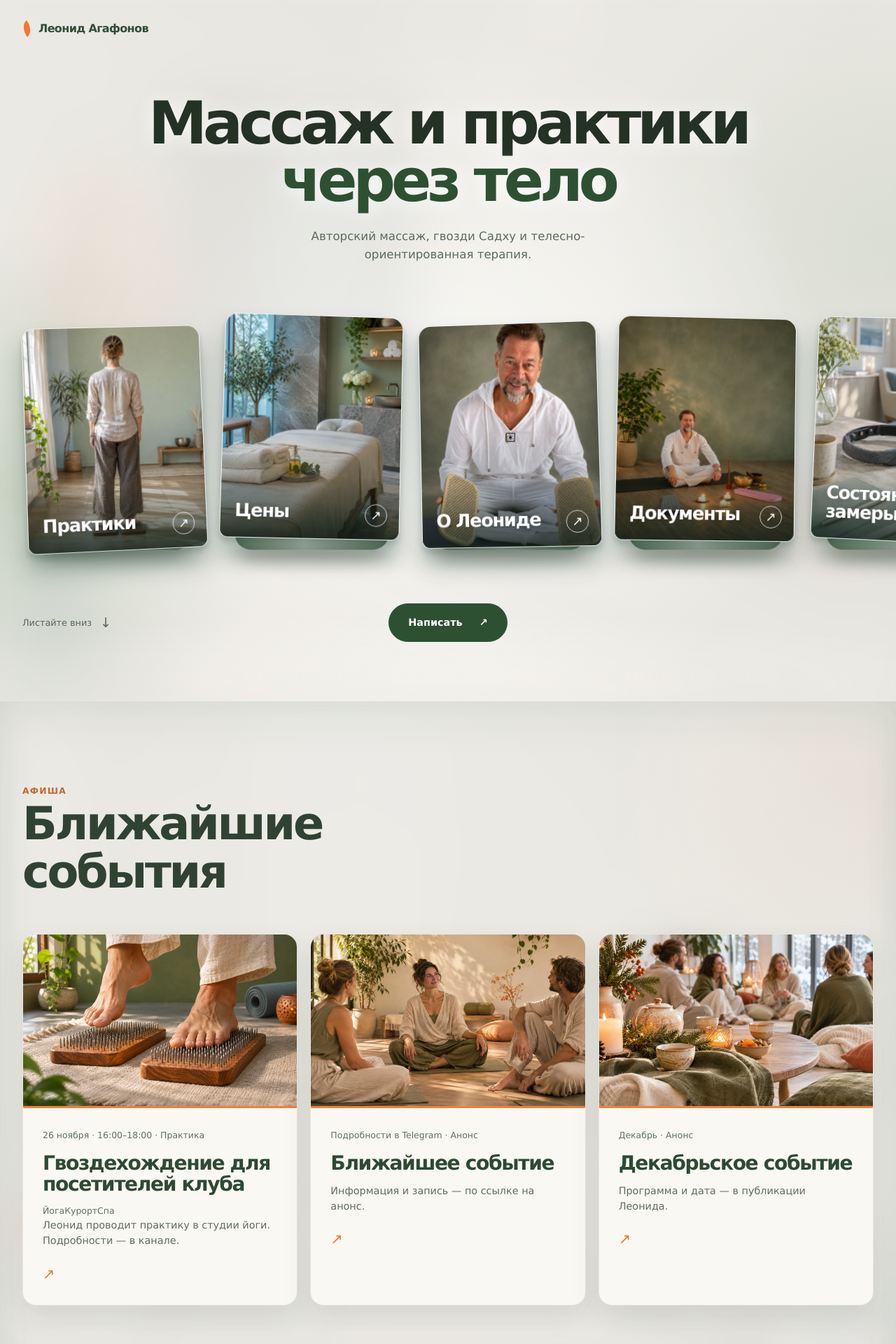
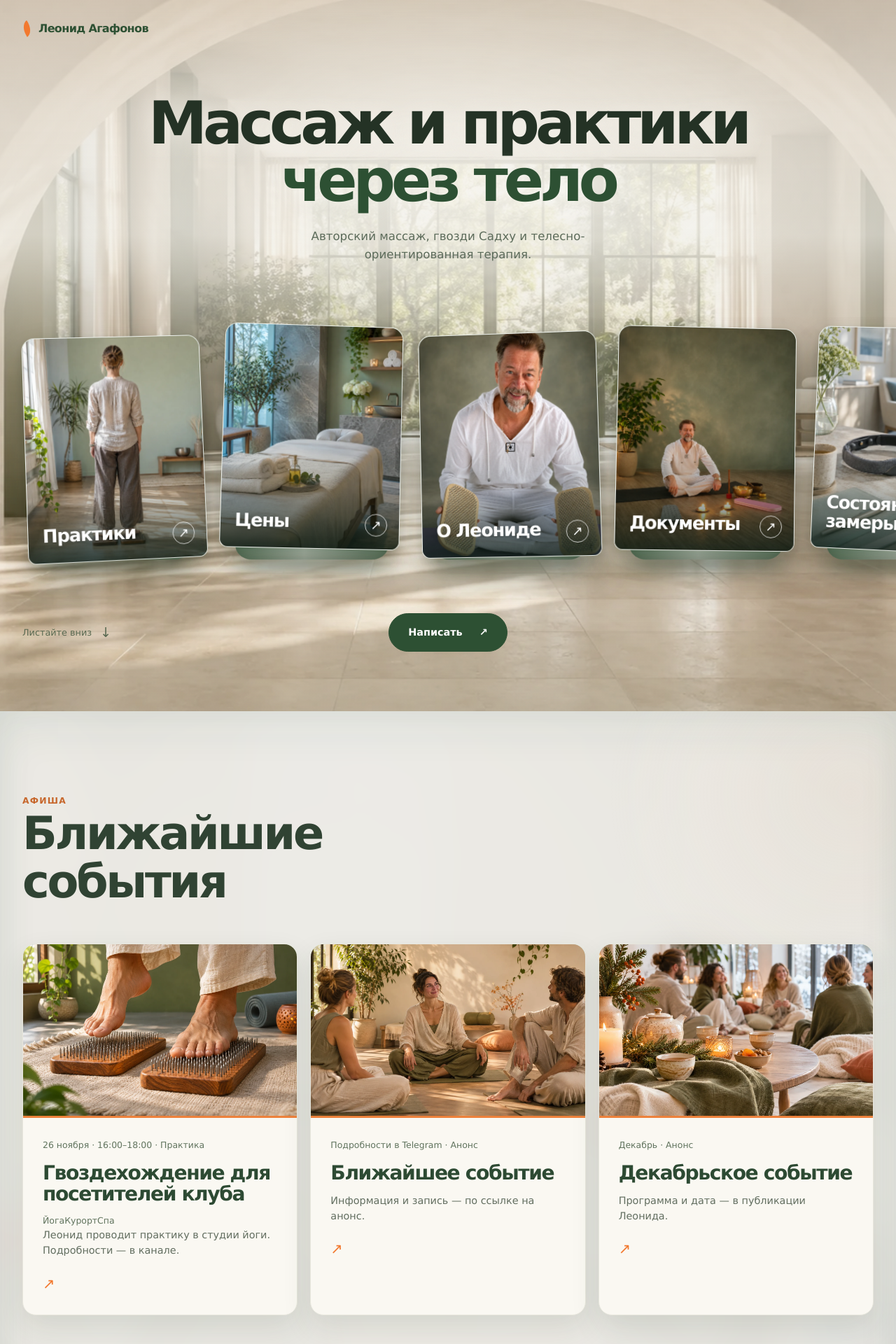
Before and after one commit to ranhomer2010-sketch/Leonid, a PHP site: page / in a window 1280 px wide. Shown: the top 1920 px of the page at 70% size. Run offline with PHP 8.4, Linux system fonts and the light colour scheme.

Commit message:
Add spacious editable room backdrop to hero

```diff
--- a/admin/schema.json
+++ b/admin/schema.json
@@ -359,6 +359,7 @@
     ]
   },
   "images": {
+    "hero_background": "Фон первого экрана",
     "portrait": "Портрет Леонида",
     "cabinet_1": "Кабинет, фото 1",
     "cabinet_2": "Кабинет, фото 2",
--- a/assets/site.css
+++ b/assets/site.css
@@ -132,3 +132,12 @@ body{background:#eeece6;color:var(--ink)}
 .neuro{background:linear-gradient(135deg,#e7ede3,#d8e3d4)}
 .button,.button-light{background:#2d5033;border-color:#2d5033}.button:hover,.button-light:hover{background:#3f6544;border-color:#3f6544}
 .contact{background:linear-gradient(135deg,#28432d,#33553a 64%,#294530)}
+
+/* An architectural room gives the navigation a real sense of depth. */
+.hero{background:#e9e8df;min-height:830px}
+.hero::before{inset:0;background:var(--hero-room) center 49%/cover no-repeat;opacity:1;filter:saturate(.83) contrast(.97);transform:scale(1.012)}
+.hero::after{inset:0;left:0;top:0;bottom:0;width:auto;height:auto;transform:none;border-radius:0;filter:none;background:radial-gradient(ellipse 45% 25% at 50% 24%,rgba(249,247,241,.5),transparent 100%),linear-gradient(180deg,rgba(242,240,233,.55) 0%,rgba(242,240,233,.76) 16%,rgba(240,239,232,.8) 33%,rgba(238,238,229,.32) 53%,rgba(230,233,222,.06) 76%,rgba(219,226,212,.26) 100%)}
+.hero-copy{z-index:2}.hero h1{text-shadow:0 3px 30px rgba(249,247,240,.6)}
+.hero-gallery{margin-top:76px}.gallery-card{box-shadow:0 26px 48px rgba(25,44,31,.28),0 5px 14px rgba(25,44,31,.13)}.gallery-card:hover{box-shadow:0 33px 58px rgba(25,44,31,.32)}
+@media(max-width:720px){.hero{min-height:0}.hero::before{background-position:49% center}.hero::after{background:linear-gradient(180deg,rgba(244,242,235,.8) 0%,rgba(242,240,233,.82) 32%,rgba(233,235,223,.46) 64%,rgba(225,232,217,.4) 100%)}.hero-gallery{margin-top:54px}}
+@media(prefers-reduced-motion:no-preference){.hero::before{animation:roomSettle 1.5s cubic-bezier(.18,.7,.22,1) both}@keyframes roomSettle{from{transform:scale(1.06)}to{transform:scale(1.012)}}}
--- a/content/site.json
+++ b/content/site.json
@@ -69,6 +69,10 @@
     "about_more": "Подробнее о подходе"
   },
   "images": {
+    "hero_background": {
+      "path": "assets/hero-room.webp",
+      "alt": "Светлое просторное помещение с аркой и панорамными окнами"
+    },
     "portrait": {
       "path": "assets/leonid-sadhu-studio.webp",
       "alt": "Леонид Агафонов с досками Садху"
--- a/index.html
+++ b/index.html
@@ -12,7 +12,8 @@
   <link rel="canonical" href="https://ranhomer2010-sketch.github.io/Leonid/">
   <meta property="og:image" content="https://ranhomer2010-sketch.github.io/Leonid/assets/leonid-sadhu-studio.webp">
   <link rel="preload" as="image" href="assets/leonid-sadhu-studio.webp">
-  <link rel="stylesheet" href="assets/site.css?v=20261106c">
+  <link rel="preload" as="image" href="assets/hero-room.webp" fetchpriority="high">
+  <link rel="stylesheet" href="assets/site.css?v=20261106d">
 </head>
 <body>
   <a class="skip" href="#main">К содержанию</a>
@@ -20,7 +21,7 @@
     <a class="brand" href="#top" aria-label="На главную">Леонид Агафонов<span class="brand-mark" aria-hidden="true"></span></a>
   </div></header>
   <main id="main">
-    <section class="hero" id="top" aria-labelledby="hero-title">
+    <section class="hero" id="top" aria-labelledby="hero-title" style="--hero-room:url('assets/hero-room.webp')">
       <div class="container hero-copy"><h1 id="hero-title">Массаж и практики<br><span>через тело</span></h1><p class="hero-lead">Авторский массаж, гвозди Садху и телесно-ориентированная терапия.</p></div>
       <div class="hero-gallery" aria-label="Навигация по сайту"><div class="gallery-track">
         <div class="gallery-stage"><a class="gallery-card gallery-practices" href="#formats"><img src="assets/sadhu-standing.webp" alt="" width="1024" height="1536" loading="lazy"><span class="gallery-label">Практики</span><span class="gallery-arrow" aria-hidden="true">↗</span></a></div>
--- a/site.template.html
+++ b/site.template.html
@@ -12,7 +12,8 @@
   <link rel="canonical" href="{{site_url}}/">
   <meta property="og:image" content="{{site_url}}/{{image_portrait_path}}">
   <link rel="preload" as="image" href="{{image_portrait_path}}">
-  <link rel="stylesheet" href="assets/site.css?v=20261106c">
+  <link rel="preload" as="image" href="{{image_hero_background_path}}" fetchpriority="high">
+  <link rel="stylesheet" href="assets/site.css?v=20261106d">
 </head>
 <body>
   <a class="skip" href="#main">К содержанию</a>
@@ -20,7 +21,7 @@
     <a class="brand" href="#top" aria-label="На главную">{{brand_name}}<span class="brand-mark" aria-hidden="true"></span></a>
   </div></header>
   <main id="main">
-    <section class="hero" id="top" aria-labelledby="hero-title">
+    <section class="hero" id="top" aria-labelledby="hero-title" style="--hero-room:url('{{image_hero_background_path}}')">
       <div class="container hero-copy"><h1 id="hero-title">{{hero_title_1}}<br><span>{{hero_title_2}}</span></h1><p class="hero-lead">{{hero_lead}}</p></div>
       <div class="hero-gallery" aria-label="Навигация по сайту"><div class="gallery-track">
         <div class="gallery-stage"><a class="gallery-card gallery-practices" href="#formats"><img src="{{image_practices_path}}" alt="" width="1024" height="1536" loading="lazy"><span class="gallery-label">{{nav_practices}}</span><span class="gallery-arrow" aria-hidden="true">↗</span></a></div>
```
Also changed, not shown: assets/hero-room.webp (added).
